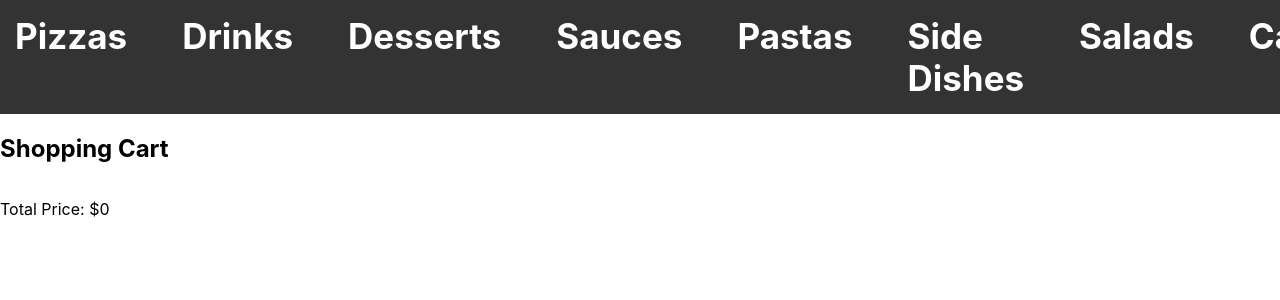
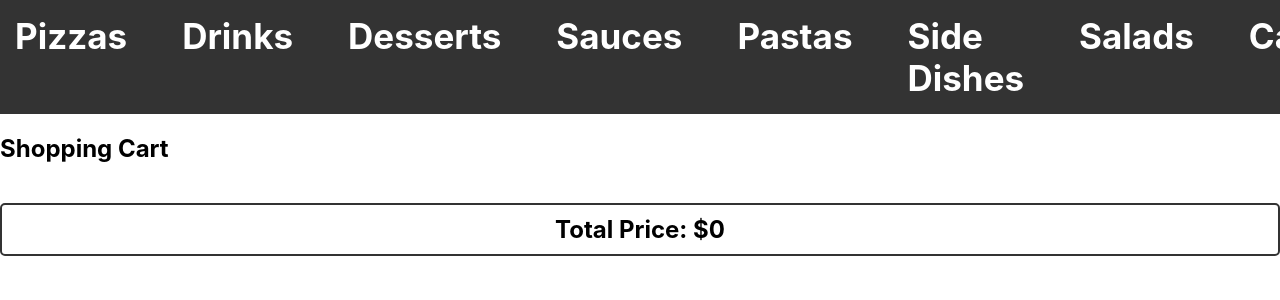
Before and after one commit to bence309/restaurant-petproject, a React (Create React App) app: page /cart in a window 1280 px wide. Shown: the top 300 px of the page. Built offline with nearby package versions, Linux system fonts and the light colour scheme.

Commit message:
fixed some design issues

```diff
--- a/src/components/Cart.js
+++ b/src/components/Cart.js
@@ -13,12 +13,23 @@ const Cart = ({ cart, removeFromCart }) => {
             <h3>{item.name}</h3>
             <p>Price: ${item.price}</p>
             <img src={item.image} alt={item.name} style={{ maxWidth: '200px' }} />
+            <br></br>
             <button onClick={() => removeFromCart(item.id)}>Delete</button>
           </div>
         ))}
       </div>
-      {/* Display the total price */}
-      <p>Total Price: ${total}</p>
+      {/* Display the total price with styling */}
+      <div style={{
+        textAlign: 'center',
+        fontSize: '24px',
+        fontWeight: 'bold',
+        marginTop: '20px',
+        padding: '10px',
+        border: '2px solid #333',
+        borderRadius: '5px',
+      }}>
+        Total Price: ${total}
+      </div>
     </div>
   );
 };
```
